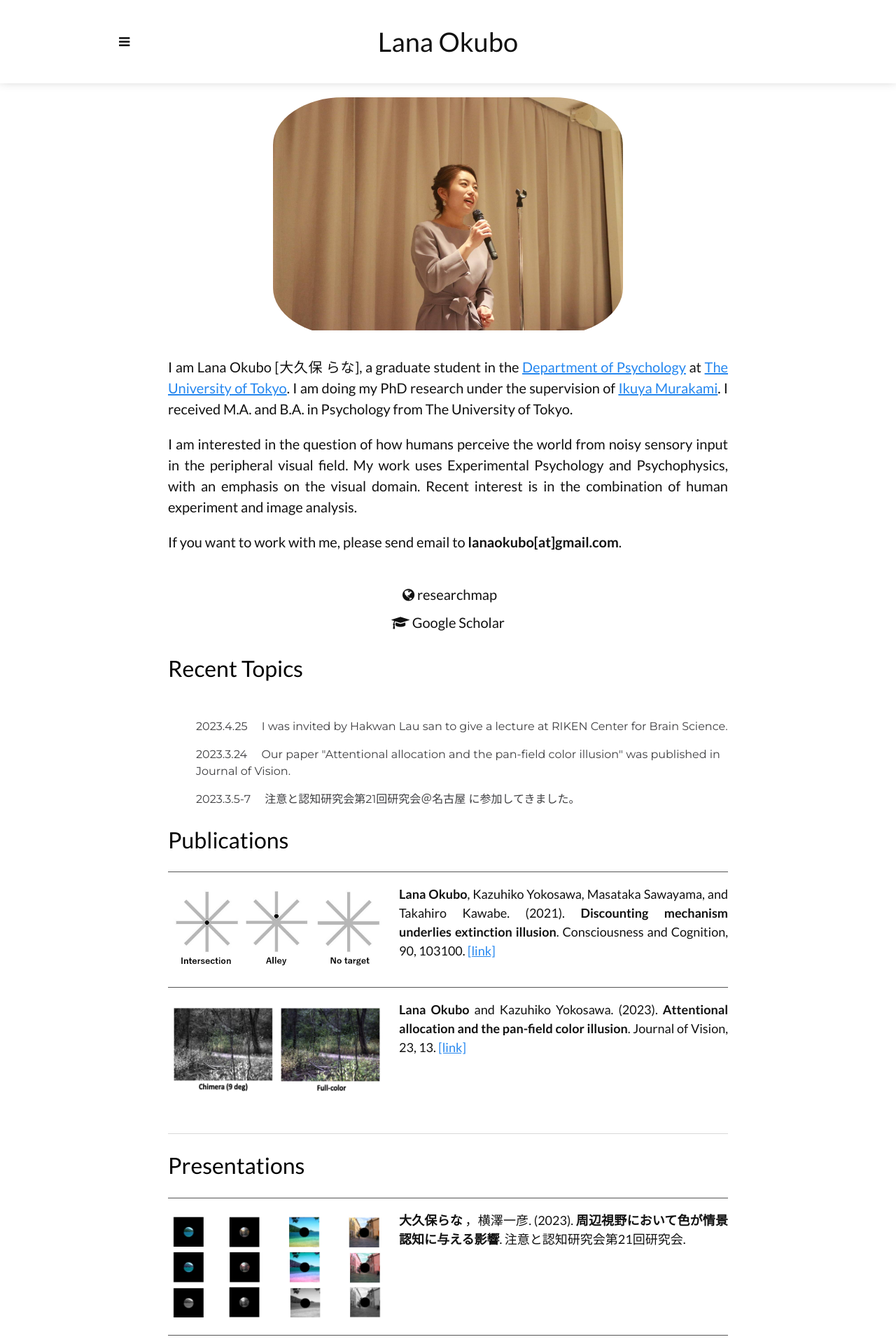
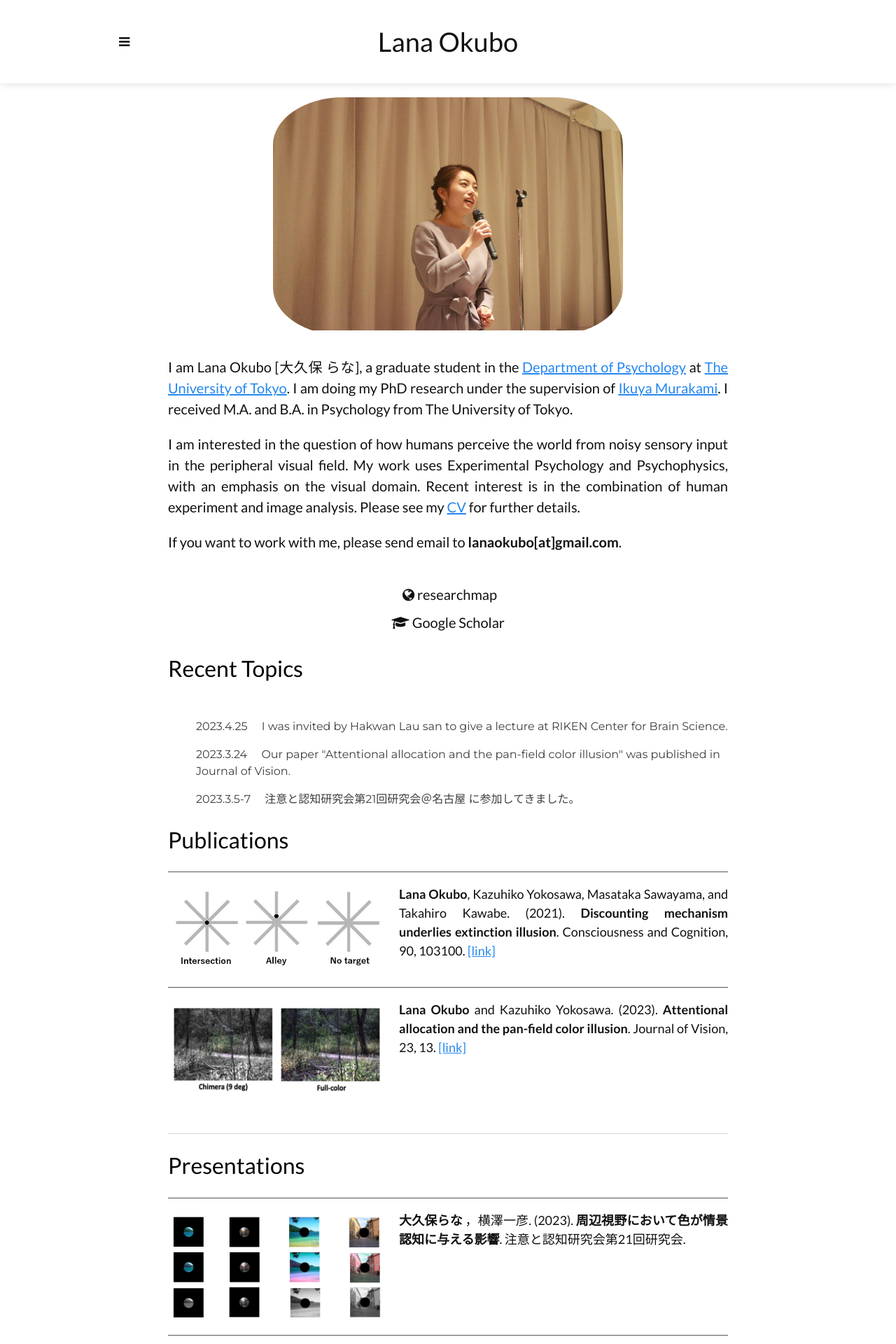
Before and after one commit to LNOKB/lnokb.github.io, a Jekyll site: the page built from index.html, in a window 1280 px wide. Shown: the top 1920 px of the page at 70% size. Built offline with Jekyll 4.4.1, drawn with Linux system fonts in a browser that asks for light colours.

Commit message:
Update index.html

```diff
--- a/index.html
+++ b/index.html
@@ -21,6 +21,7 @@ layout: home-page
         I am interested in the question of how humans perceive the world from noisy sensory input in the peripheral visual field.
         My work uses Experimental Psychology and Psychophysics, with an emphasis on the visual domain.
         Recent interest is in the combination of human experiment and image analysis.
+        Please see my <a href="https://rpubs.com/LNOKB/cv" target="_blank">CV</a> for further details.
       </p>
 
       <p class="subtitle">
```
